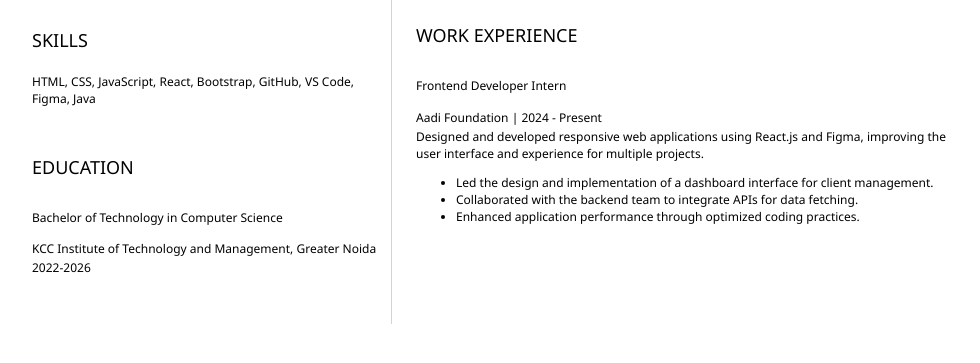
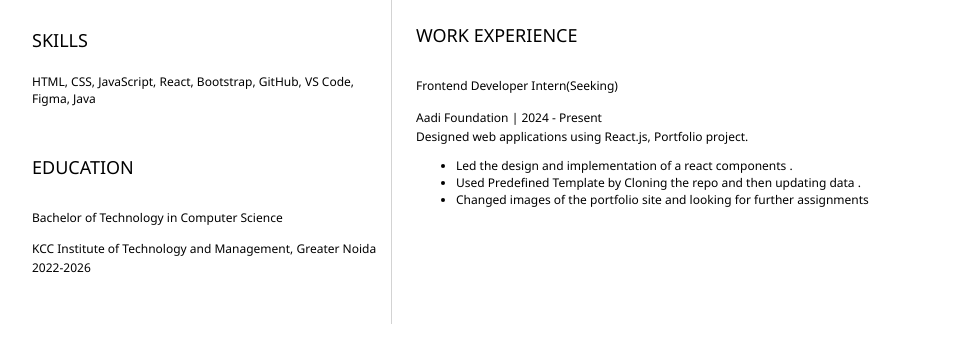
Before and after one commit to MurariMohanTripathi/Digital_Resume, a plain HTML site: page index.html in a window 1280 px wide. Shown: the part 329-692 px from the top of the page, without its empty margins (152-1132 px from the left). Drawn offline with Linux system fonts and the light colour scheme.

Commit message:
"fourth commit"

```diff
--- a/index.html
+++ b/index.html
@@ -58,17 +58,17 @@
             <section>
                 <h2>WORK EXPERIENCE</h2>
                 <!-- your work experience -->
-                <h3>Frontend Developer Intern</h3>
+                <h3>Frontend Developer Intern(Seeking)</h3>
                 <p>
                     Aadi Foundation | 2024 - Present
                 </p>
                 <p>
-                    Designed and developed responsive web applications using React.js and Figma, improving the user interface and experience for multiple projects.
+                    Designed  web applications using React.js, Portfolio project.
                 </p>
                 <ul>
-                    <li>Led the design and implementation of a dashboard interface for client management.</li>
-                    <li>Collaborated with the backend team to integrate APIs for data fetching.</li>
-                    <li>Enhanced application performance through optimized coding practices.</li>
+                    <li>Led the design and implementation of a react components .</li>
+                    <li>Used Predefined Template by Cloning the repo and then updating data .</li>
+                    <li>Changed images of the portfolio site and looking for further assignments </li>
                 </ul>
             </section>
         </article>
```
